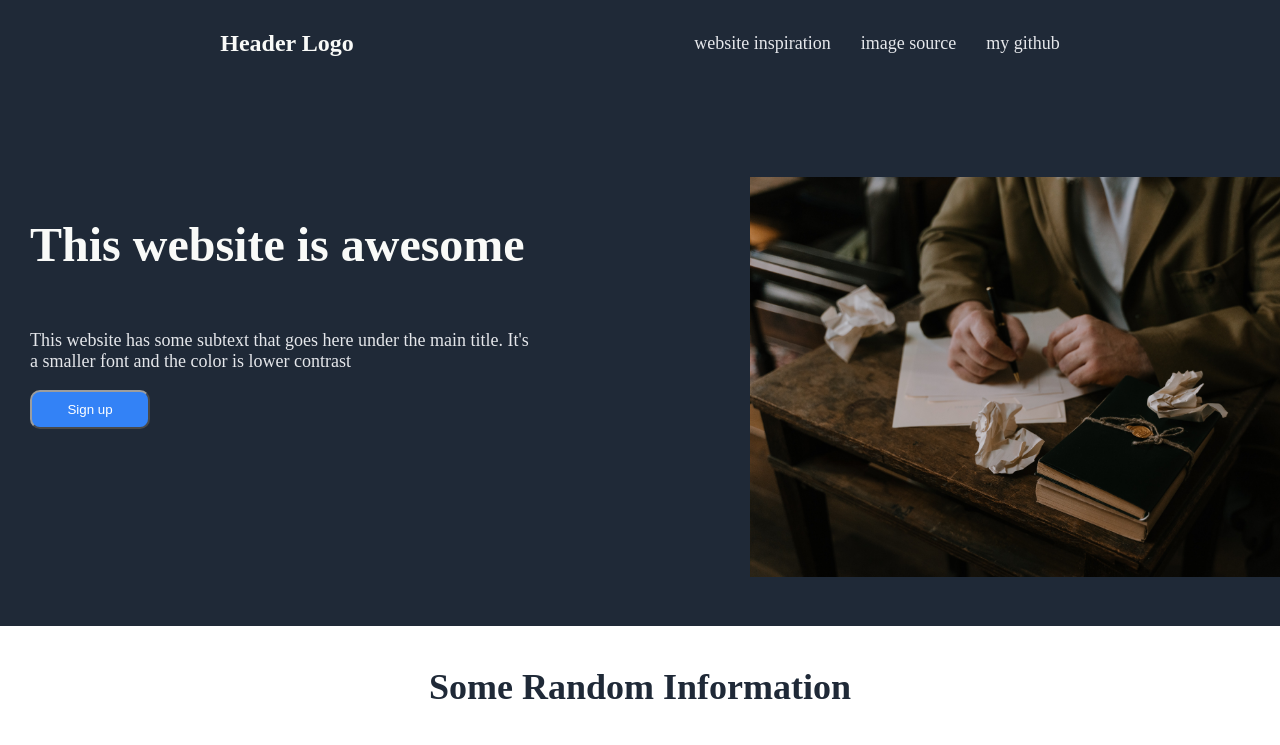
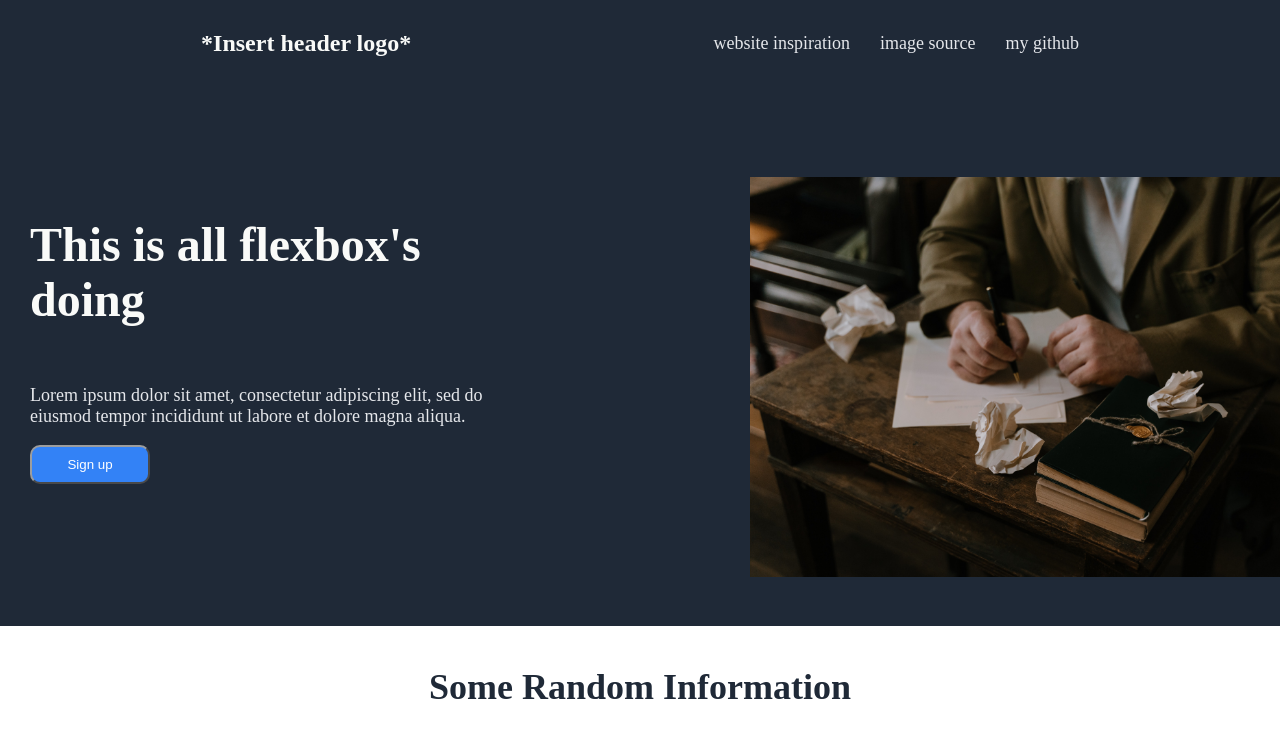
Before and after one commit to deanabusood/landing-page, a plain HTML site: page index.html in a window 1280 px wide. Shown: the top 745 px of the page. Drawn offline with Linux system fonts and the light colour scheme; grey boxes are pictures that could not be loaded.

Commit message:
Update header contents

```diff
--- a/index.html
+++ b/index.html
@@ -11,7 +11,7 @@
   <body>
     <div id="header">
       <div class="header-top">
-        <a href="index.html" class="header-logo"> Header Logo </a>
+        <a href="index.html" class="header-logo"> *Insert header logo* </a>
 
         <ol>
           <li>
@@ -47,10 +47,10 @@
 
       <div class="header-bottom">
         <div class="header-bottomleft">
-          <h2>This website is awesome</h2>
+          <h2>This is all flexbox's doing</h2>
           <p>
-            This website has some subtext that goes here under the main title.
-            It's a smaller font and the color is lower contrast
+            Lorem ipsum dolor sit amet, consectetur adipiscing elit,
+            sed do eiusmod tempor incididunt ut labore et dolore magna aliqua.
           </p>
           <button class="header-button">Sign up</button>
         </div>
```
